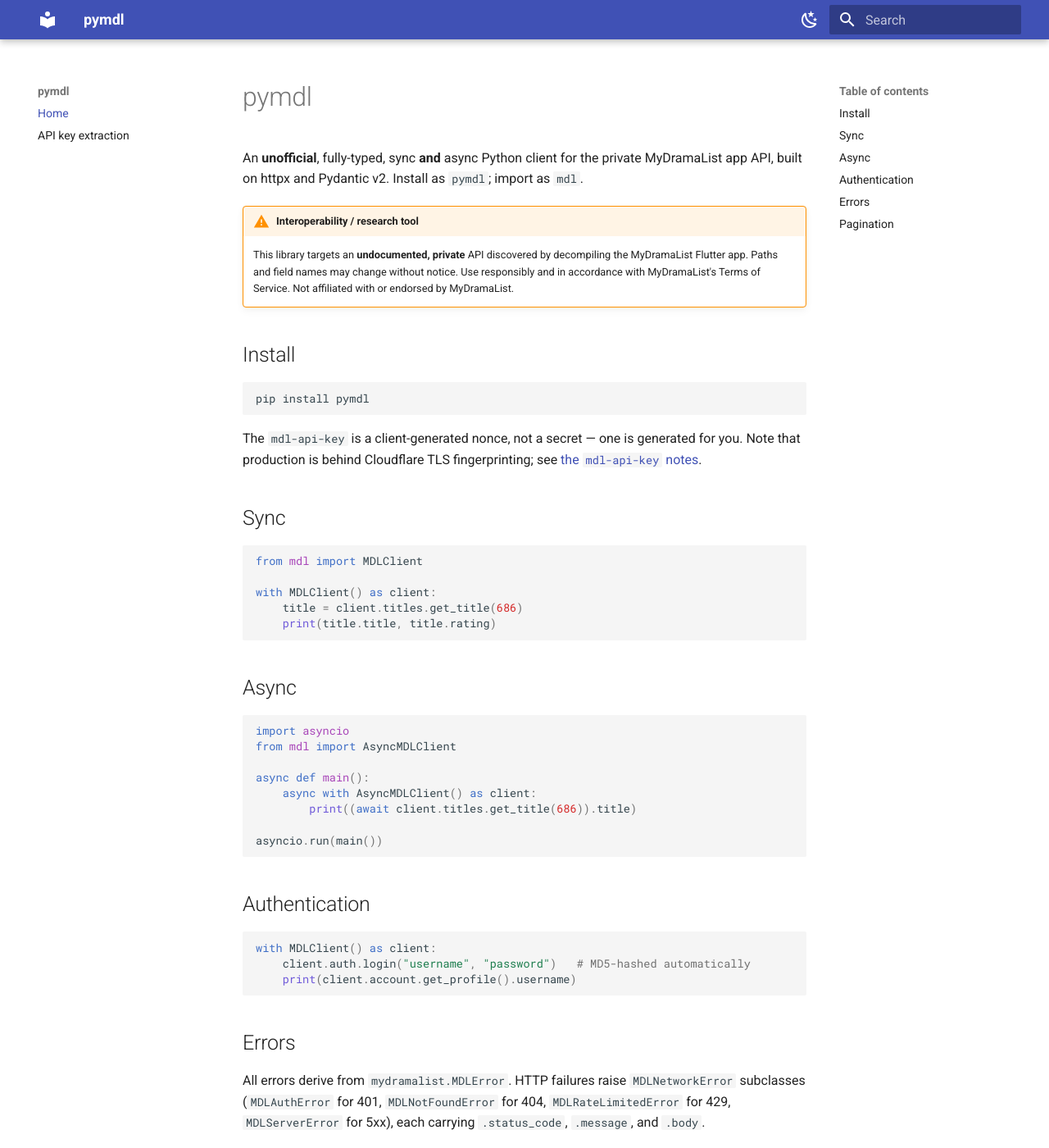
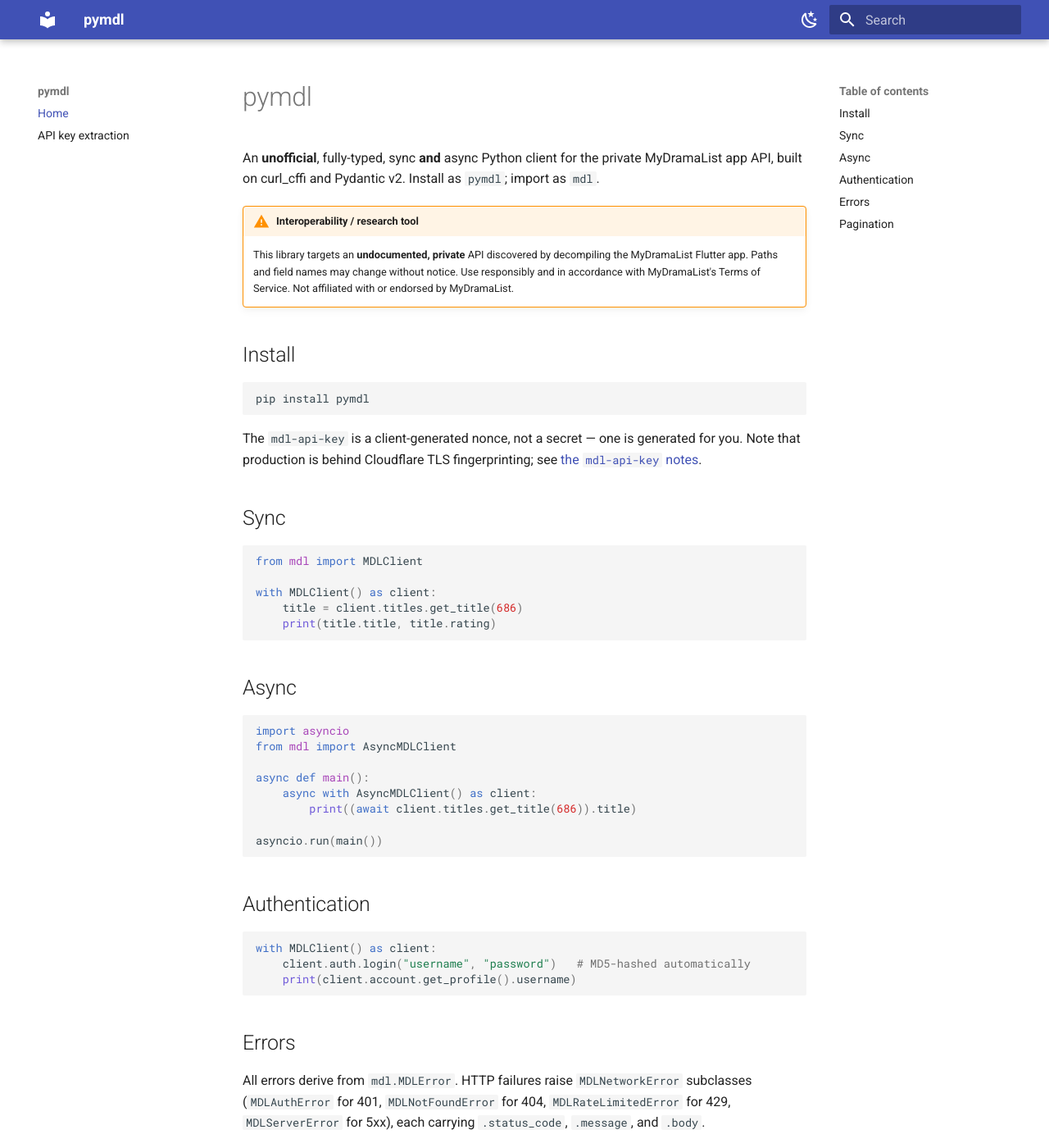
Before and after one commit to danieyal/pymdl, an MkDocs documentation site: the page built from docs/index.md, in a window 1280 px wide and 1400 px high. Shown: the whole window at 82% size. Built offline with MkDocs 1.6.1 and Material for MkDocs 9.7.7, drawn with Linux system fonts in a browser that asks for light colours.

Commit message:
docs: fix library description to say curl_cffi, not httpx
The transport uses curl_cffi to impersonate browser TLS fingerprints
and clear Cloudflare bot protection; httpx is only a test dependency.
Also fixes docs/index.md referencing a non-existent mydramalist package
— the import name is mdl.

Co-authored-by: openhands <openhands@all-hands.dev>

```diff
--- a/docs/index.md
+++ b/docs/index.md
@@ -1,7 +1,7 @@
 # pymdl
 
 An **unofficial**, fully-typed, sync **and** async Python client for the private
-MyDramaList app API, built on httpx and Pydantic v2. Install as `pymdl`; import
+MyDramaList app API, built on curl_cffi and Pydantic v2. Install as `pymdl`; import
 as `mdl`.
 
 !!! warning "Interoperability / research tool"
@@ -53,7 +53,7 @@ with MDLClient() as client:
 
 ## Errors
 
-All errors derive from `mydramalist.MDLError`. HTTP failures raise `MDLNetworkError`
+All errors derive from `mdl.MDLError`. HTTP failures raise `MDLNetworkError`
 subclasses (`MDLAuthError` for 401, `MDLNotFoundError` for 404, `MDLRateLimitedError` for
 429, `MDLServerError` for 5xx), each carrying `.status_code`, `.message`, and `.body`.
 
```
Also changed, not shown: README.md (+1 -1 lines).
